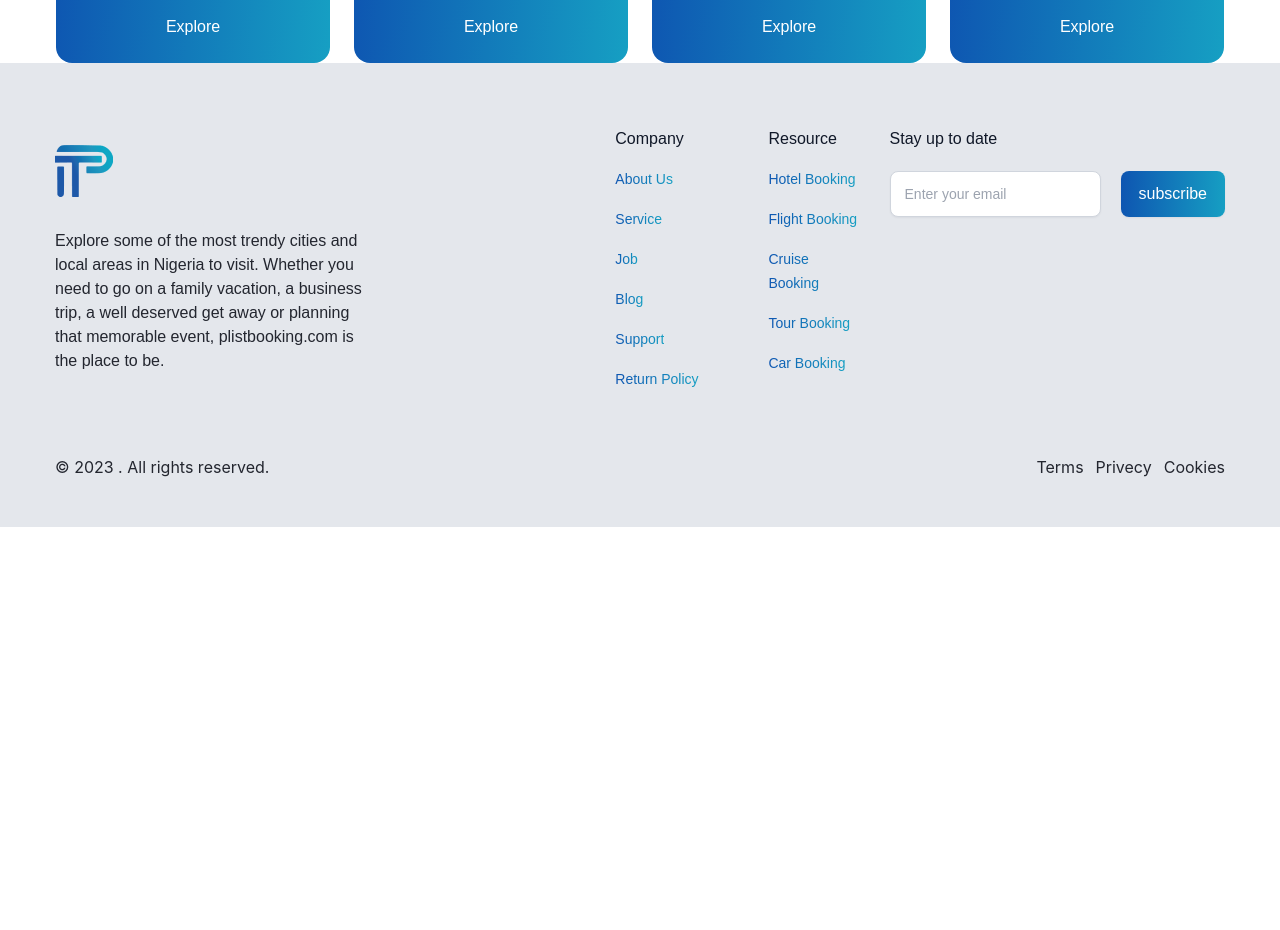
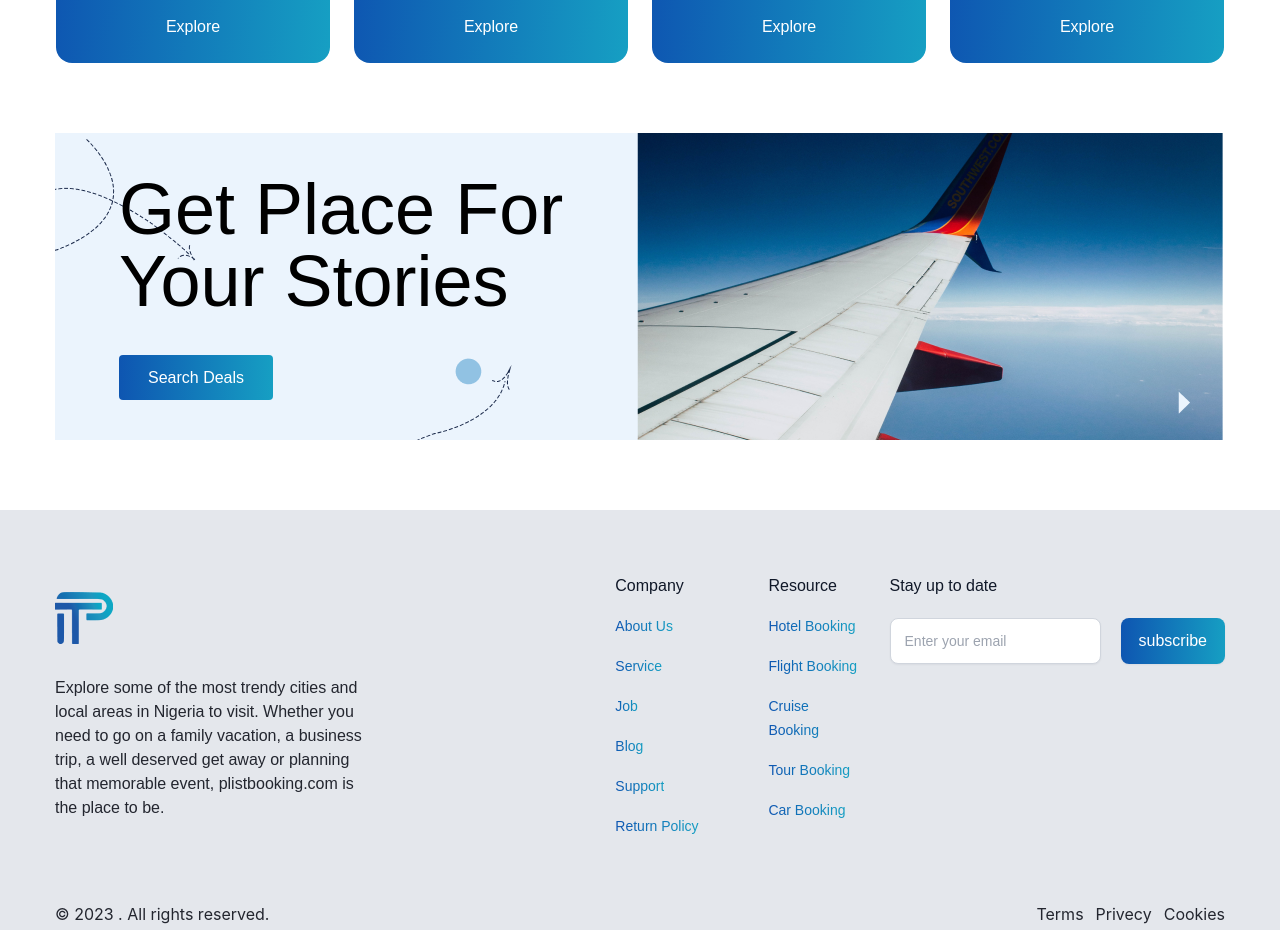
Before and after one commit to CodeQuivers/plist-travels, a React (Vite) app: page /flight in a window 1280 px wide. Shown: the part 920-1850 px from the top of the page. Before the commit the page ends 1447 px from the top, so only its background shows below. Built offline with nearby package versions, Linux system fonts and the light colour scheme.

Commit message:
[Done] banner components design finish

```diff
--- /dev/null
+++ b/src/components/flight/Banner.jsx
@@ -0,0 +1,20 @@
+import { Link } from "react-router-dom";
+import banner from "../../assets/image/flight/images/banner.png";
+
+const Banner = () => {
+  return (
+    <>
+      <div className="my-[70px] relative">
+        <h1 className="absolute left-16 top-10 text-7xl w-[554px]">
+          Get Place For Your Stories
+        </h1>
+        <img src={banner} alt="banner" />
+        <Link className="text-white absolute left-16 bottom-10 h-[45px] px-[29px] old-logo-color flex items-center rounded">
+          Search Deals
+        </Link>
+      </div>
+    </>
+  );
+};
+
+export default Banner;
--- a/src/pages/flight/Flight.jsx
+++ b/src/pages/flight/Flight.jsx
@@ -4,12 +4,13 @@ import flightTo from "../../assets/image/flight/icons/flightTo.png";
 import returnCalender from "../../assets/image/flight/icons/return-calender.png";
 import DropDown from "../../components/flight/DropDown";
 import Divider from "../../components/tours/Divider";
-import Card1 from "../../components/flight/Card1";
 import globalWorld from "../../assets/image/flight/icons/globalWorld.svg";
-import suport from "../../assets/image/flight/icons/Suport.svg";
-import vast from "../../assets/image/flight/icons/Vast.svg";
-import partner from "../../assets/image/flight/icons/Partner.svg";
+// import suport from "../../assets/image/flight/icons/Suport.svg";
+// import vast from "../../assets/image/flight/icons/Vast.svg";
+// import partner from "../../assets/image/flight/icons/Partner.svg";
+
 import { Link } from "react-router-dom";
+import Banner from "../../components/flight/Banner";
 
 const Flight = () => {
   return (
@@ -163,6 +164,8 @@ const Flight = () => {
           <Link>Explore</Link>
         </div>
       </div>
+      {/* banner */}
+      <Banner />
     </div>
   );
 };
```
Also changed, not shown: src/assets/image/flight/images/banner.png (added).
